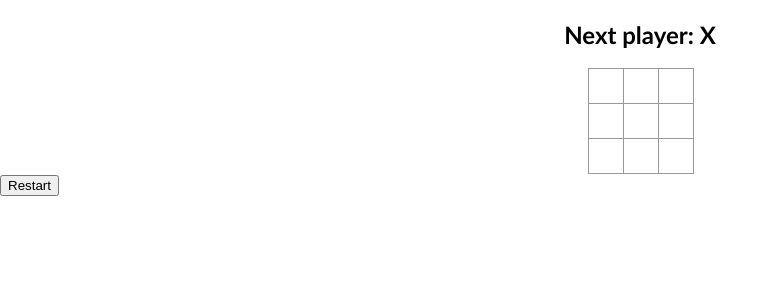
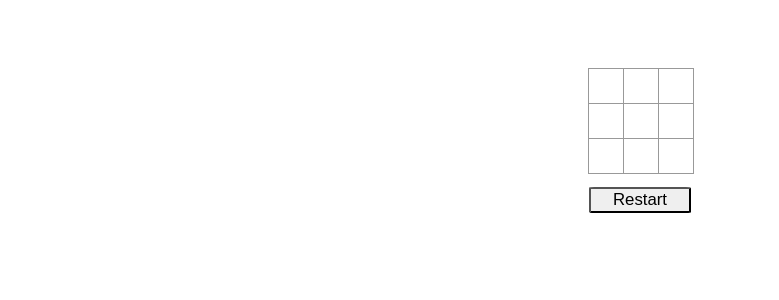
Before and after one commit to ronaldylf/tic-tac-toe-react, a React (Create React App) app: page / in a window 1280 px wide. Shown: the top 300 px of the page, without its empty margins (0-779 px from the left). Built offline with nearby package versions, Linux system fonts and the light colour scheme.

Commit message:
stylized restart button

```diff
--- a/src/css/Game.css
+++ b/src/css/Game.css
@@ -1,13 +1,24 @@
 .game-container {
-
+    margin-top: 1%;
 }
 
-.game-table {
 
+.restart-button {
+    display: flex;
+    justify-content: center;
+    align-items: center;
+    margin-left: auto;
+    margin-right: auto;
+    margin-top: 1%;
+    border-radius: 5%;
+    width: 8%;
+    padding: 0.1%;
+    font-size: 105%;
+    text-align: center;
 }
 
 .status {
     font-family: 'Gill Sans';
     text-align: center;
-    color: black;
+    color: white;
 }
```
